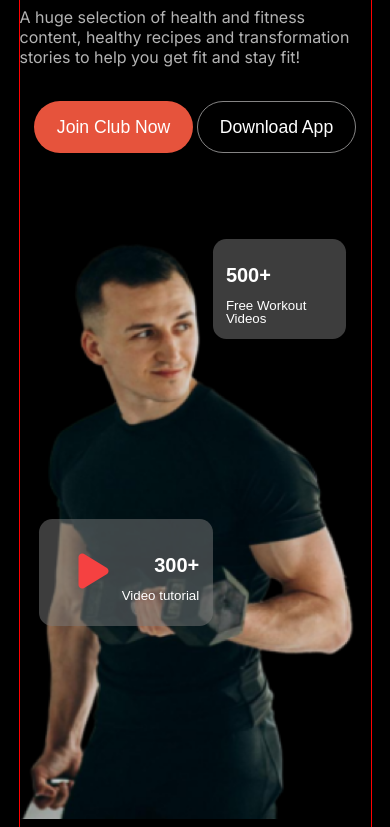
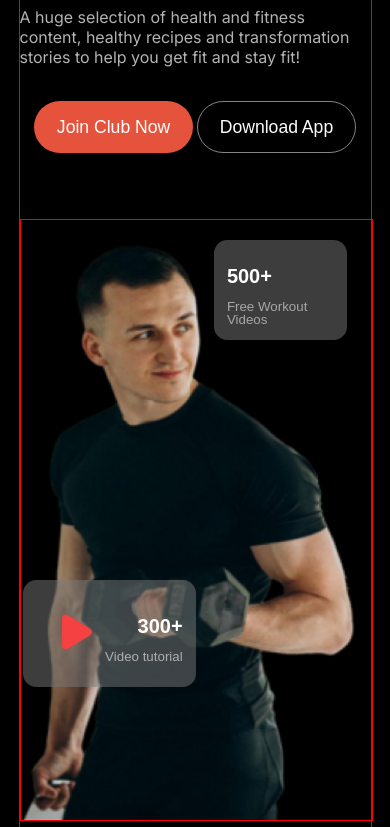
Before and after one commit to shakilhassanBD/restart_assignment_2, a plain HTML site: page index.html in a window 390 px wide. Shown: the part 273-1100 px from the top of the page. Drawn offline with Linux system fonts and the light colour scheme; a web font is replaced by a local one.

Commit message:
recheck and little issues are solve

```diff
--- a/css/style.css
+++ b/css/style.css
@@ -195,6 +195,9 @@ nav {
   border: none;
 
 }
+.video_tutorial span{
+  color: #b0afaf;
+}
 
 .fa-play {
   color: rgb(245, 65, 65);
@@ -218,25 +221,16 @@ nav {
   text-align: left;
   padding: 1em;
 }
+.workout_video span{
+  color: #a8a7a7;
+}
 
 /* ----------header container mobile responsive -------- */
 
 @media screen and (max-width: 576px) {
-
-  /* .header_container{
-    grid-area: header_container;
-  }
-  .header_image{
-    grid-area: header_image;
-  } */
   .header {
     width: 100%;
     height: 100%;
-    /* display: grid;
-    grid-template-areas:
-      "header_container header_container"
-      "header_image header_image"
-    ; */
     display: flex;
     flex-direction: column;
 
@@ -245,7 +239,6 @@ nav {
   .header_container {
     width: 100%;
     height: auto;
-
     display: flex;
     flex-direction: column;
 
@@ -276,11 +269,11 @@ nav {
     width: 100%;
     height: 600px;
     margin: 2em auto;
+    border: 1px solid red;
   }
-
   .video_tutorial button {
-    top: 50%;
-    right: 45%;
+    top: 60%;
+    right: 50%;
   }
 
   .workout_video {
--- a/index.html
+++ b/index.html
@@ -45,13 +45,13 @@
                     <button>
                         <i class="fa-solid fa-play"></i>
                         <!-- I didn't find the same icon as shown i fig file free that's why use little different icon -->
-                        <h1>300+</h1>Video tutorial
+                        <h1>300+</h1><span>Video tutorial</span>
                     </button>
 
                 </div>
                 <div class="workout_video">
                     <button>
-                        <h1>500+</h1>Free Workout Videos
+                        <h1>500+</h1><span>Free Workout Videos</span>
                     </button>
                 </div>
             </section>
```
